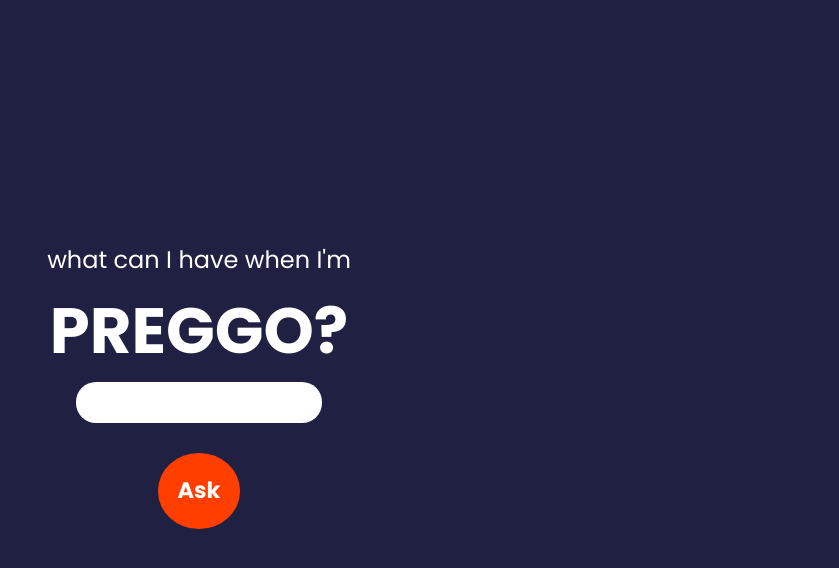
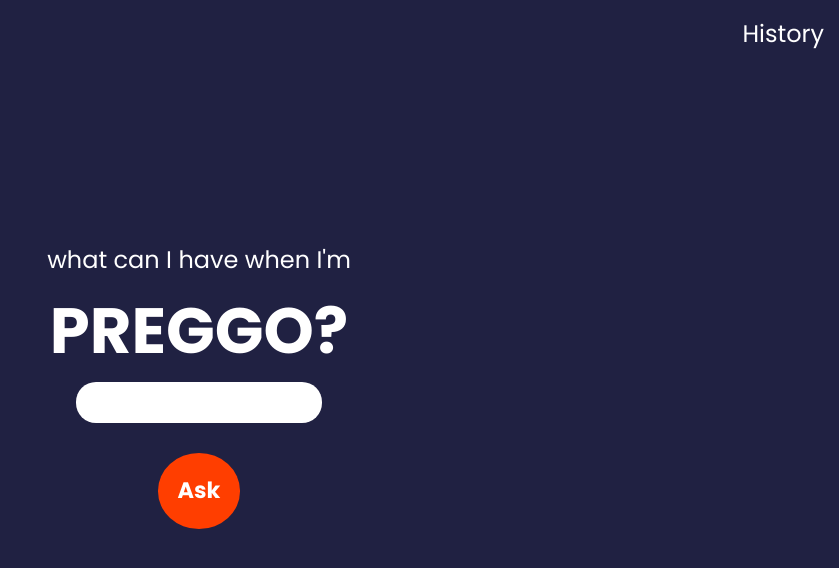
Before and after one commit to jason-rivera/svelte-preggo, a Svelte app: page / in a window 1280 px wide. Shown: the top 568 px of the page, without its empty margins (441-1280 px from the left). Built offline with nearby package versions, Linux system fonts and the light colour scheme.

Commit message:
added side menu

```diff
--- a/src/App.svelte
+++ b/src/App.svelte
@@ -4,7 +4,36 @@
 
   let isLoading = false;
 
+  $: items = localStorage.getItem('items')
+    ? JSON.parse(localStorage.getItem('items'))
+    : [];
+
+  const addToLocalStorage = () => {
+    const items = localStorage.getItem('items')
+      ? JSON.parse(localStorage.getItem('items'))
+      : [];
+    items.push(document.getElementById('item-input').value);
+    localStorage.setItem('items', JSON.stringify(items));
+    displayLocalStorage();
+  };
+
+  const displayLocalStorage = () => {
+    const items = localStorage.getItem('items')
+      ? JSON.parse(localStorage.getItem('items'))
+      : [];
+    const history = document.getElementById('history');
+    history.innerHTML = '';
+
+    items.reverse().forEach((item, i) => {
+      if (i > 10) return;
+      const itemDiv = document.createElement('div');
+      itemDiv.innerHTML = item;
+      history.appendChild(itemDiv);
+    });
+  };
+
   const handleSubmit = async () => {
+    addToLocalStorage();
     try {
       isLoading = true;
       document.getElementById('answer').innerHTML = '';
@@ -29,6 +58,14 @@
       handleSubmit();
     }
   };
+
+  const openMenu = () => {
+    document.getElementById('side-nav').style.left = 'calc(100vw - 200px)';
+  };
+
+  const closeMenu = () => {
+    document.getElementById('side-nav').style.left = '100vw';
+  };
 </script>
 
 <main class="main-container">
@@ -47,10 +84,18 @@
   {/if}
 
   <div id="answer" class="answer" />
+  <div class="nav-menu">
+    <div id="open-btn" class="nav-button" on:click={openMenu}>History</div>
+  </div>
+  <div id="side-nav" class="side-nav">
+    <div class="history-items" on:click={closeMenu}>Close</div>
+    <div id="history" />
+  </div>
 </main>
 
 <style>
   .main-container {
+    position: relative;
     display: flex;
     flex-direction: column;
     align-items: center;
@@ -59,6 +104,7 @@
     text-align: center;
     padding: 20px;
     transition: 300ms all;
+    overflow-x: hidden;
   }
 
   .title {
@@ -107,4 +153,35 @@
     max-width: 500px;
     padding: 0 20px;
   }
+
+  /** Nav Menu */
+  .nav-menu {
+    position: absolute;
+    top: 0;
+    right: 0;
+  }
+
+  .nav-button {
+    padding: 15px;
+    font-size: 1.5rem;
+    cursor: pointer;
+  }
+
+  .side-nav {
+    position: absolute;
+    overflow: hidden;
+    transition: 300ms all;
+    background: #ff3e00;
+    top: 0;
+    left: 100vw;
+    height: 100vh;
+    width: 200px;
+  }
+
+  .history-items {
+    padding: 15px;
+    font-size: 1.5rem;
+    text-align: right;
+    cursor: pointer;
+  }
 </style>
```
